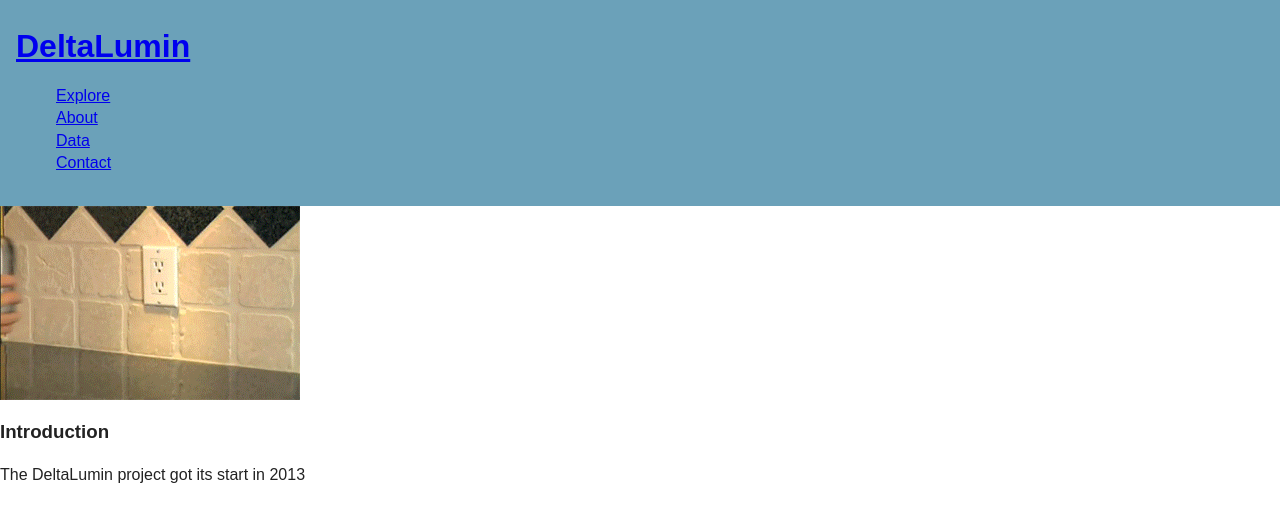
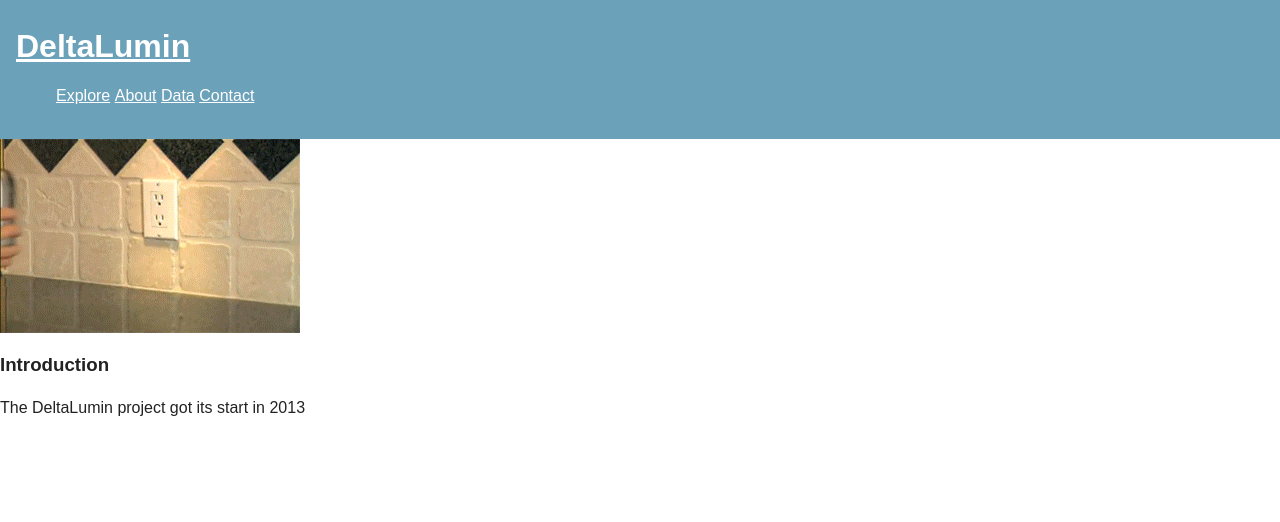
Before and after one commit to DeltaInstitute/lumin_research, a Jekyll site: the page built from index.html, in a window 1280 px wide. Shown: the top 522 px of the page. Built offline with Jekyll 4.4.1, drawn with Linux system fonts in a browser that asks for light colours; nearby versions of some CDN libraries.

Commit message:
update more styles

```diff
--- a/style/style.css
+++ b/style/style.css
@@ -109,6 +109,11 @@ header li {
     color: #fff;
     text-decoration: none;
     list-style: none;
+    display: inline-block;
+}
+
+header a {
+    color: #fff;
 }
 
 header a:visited {
```
